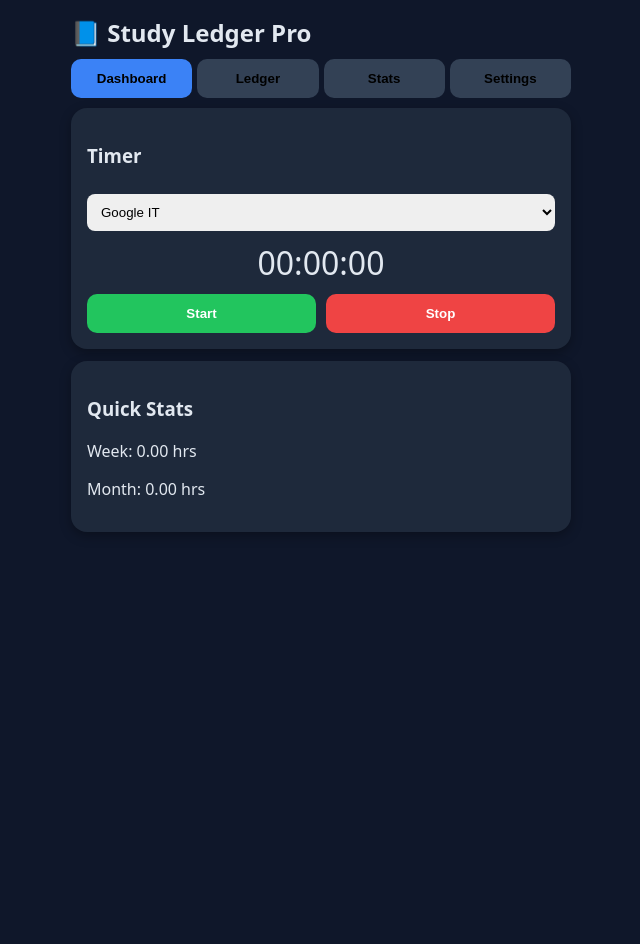
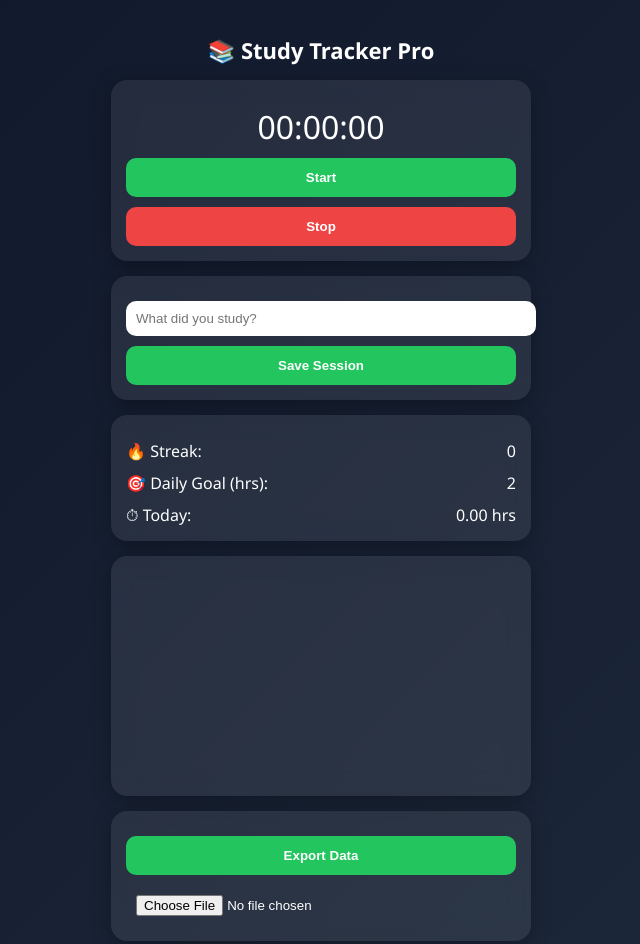
Before and after one commit to jamesbly7777-dot/Study-ledger, a plain HTML site: page index.html in a window 1280 px wide. Shown: the whole page, without its empty margins (319-959 px from the left). Before the commit the page ends 800 px from the top, so only its background shows below. Drawn offline with Linux system fonts and the light colour scheme.

Commit message:
Rename app and update styles for Study Tracker

```diff
--- a/index.html
+++ b/index.html
@@ -3,283 +3,239 @@
 <head>
 <meta charset="UTF-8" />
 <meta name="viewport" content="width=device-width, initial-scale=1.0"/>
-<title>Study Ledger Pro</title>
+<title>Study Tracker Pro</title>
+
+<link rel="manifest" href="manifest.json">
 
 <style>
-:root {
-  --bg: #0f172a;
-  --card: #1e293b;
-  --accent: #3b82f6;
-  --green: #22c55e;
-  --red: #ef4444;
-  --text: #e2e8f0;
+  body {
+    margin: 0;
+    font-family: "Segoe UI", sans-serif;
+    background: linear-gradient(135deg, #0f172a, #1e293b);
+    color: white;
+    display: flex;
+    justify-content: center;
   }
 
-body {
-  margin: 0;
-  font-family: system-ui;
-  background: var(--bg);
-  color: var(--text);
+  .app {
+    max-width: 420px;
+    width: 100%;
+    padding: 20px;
   }
 
-.container {
-  padding: 16px;
-  max-width: 500px;
-  margin: auto;
+  h1 {
+    text-align: center;
+    font-size: 22px;
   }
 
   .card {
-  background: var(--card);
-  padding: 16px;
+    background: rgba(255,255,255,0.08);
+    backdrop-filter: blur(12px);
     border-radius: 16px;
-  margin-bottom: 12px;
-  box-shadow: 0 4px 12px rgba(0,0,0,0.3);
+    padding: 15px;
+    margin-top: 15px;
+    box-shadow: 0 4px 20px rgba(0,0,0,0.3);
   }
 
-h2 { margin: 0 0 10px; }
-
   button {
+    width: 100%;
     padding: 12px;
+    margin-top: 10px;
     border: none;
     border-radius: 10px;
+    background: #22c55e;
+    color: white;
     font-weight: bold;
     cursor: pointer;
   }
 
-.btn-green { background: var(--green); color: white; }
-.btn-red { background: var(--red); color: white; }
-.btn-blue { background: var(--accent); color: white; }
-
-.row {
-  display: flex;
-  gap: 10px;
+  button.stop {
+    background: #ef4444;
   }
 
-.row button { flex: 1; }
-
-.tabs {
-  display: flex;
-  gap: 5px;
-  margin-bottom: 10px;
-}
-
-.tabs button {
-  flex: 1;
-  background: #334155;
-}
-
-.active {
-  background: var(--accent) !important;
-}
-
-input, select {
+  input {
     width: 100%;
     padding: 10px;
-  margin-top: 8px;
-  border-radius: 8px;
+    border-radius: 10px;
     border: none;
+    margin-top: 10px;
   }
 
   .timer {
     font-size: 32px;
     text-align: center;
-  margin: 10px 0;
+    margin-top: 10px;
   }
 
-.entry {
-  background: #334155;
-  padding: 10px;
-  border-radius: 10px;
-  margin-top: 8px;
+  .stat {
+    display: flex;
+    justify-content: space-between;
+    margin-top: 10px;
+  }
+
+  canvas {
+    margin-top: 10px;
+    width: 100%;
   }
 
 </style>
 </head>
 
 <body>
-<div class="container">
 
-<h2>📘 Study Ledger Pro</h2>
+<div class="app">
 
-<div class="tabs">
-  <button onclick="showTab('dash')" class="active">Dashboard</button>
-  <button onclick="showTab('ledger')">Ledger</button>
-  <button onclick="showTab('stats')">Stats</button>
-  <button onclick="showTab('settings')">Settings</button>
-</div>
+<h1>📚 Study Tracker Pro</h1>
 
-<!-- DASHBOARD -->
-<div id="dash">
 <div class="card">
-    <h3>Timer</h3>
-    <select id="course">
-      <option>Google IT</option>
-      <option>Codecademy</option>
-    </select>
-
   <div class="timer" id="timer">00:00:00</div>
-
-    <div class="row">
-      <button class="btn-green" onclick="start()">Start</button>
-      <button class="btn-red" onclick="stop()">Stop</button>
-    </div>
+  <button onclick="startTimer()">Start</button>
+  <button class="stop" onclick="stopTimer()">Stop</button>
 </div>
 
 <div class="card">
-    <h3>Quick Stats</h3>
-    <p>Week: <span id="week">0</span> hrs</p>
-    <p>Month: <span id="month">0</span> hrs</p>
-  </div>
+  <input id="subject" placeholder="What did you study?" />
+  <button onclick="saveSession()">Save Session</button>
 </div>
 
-<!-- LEDGER -->
-<div id="ledger" style="display:none">
 <div class="card">
-    <h3>Add Manual Entry</h3>
-    <input type="number" id="manualHours" placeholder="Hours (e.g. 1.5)">
-    <button class="btn-blue" onclick="addManual()">Add</button>
+  <div class="stat">🔥 Streak: <span id="streak">0</span></div>
+  <div class="stat">🎯 Daily Goal (hrs): <span id="goal">2</span></div>
+  <div class="stat">⏱ Today: <span id="today">0</span></div>
 </div>
 
-  <div id="entries"></div>
+<div class="card">
+  <canvas id="chart"></canvas>
 </div>
 
-<!-- STATS -->
-<div id="stats" style="display:none">
 <div class="card">
-    <h3>Stats</h3>
-    <p>Total Entries: <span id="totalEntries">0</span></p>
-    <p>Total Hours: <span id="totalHours">0</span></p>
-  </div>
-</div>
-
-<!-- SETTINGS -->
-<div id="settings" style="display:none">
-  <div class="card">
-    <h3>Data</h3>
-    <button class="btn-blue" onclick="exportData()">Export</button>
-    <input type="file" onchange="importData(event)">
-  </div>
+  <button onclick="exportData()">Export Data</button>
+  <input type="file" onchange="importData(event)" />
 </div>
 
 </div>
 
 <script>
-let data = JSON.parse(localStorage.getItem("ledger")) || [];
 let startTime = null;
-let timerInterval = null;
+let interval;
 
-function save() {
-  localStorage.setItem("ledger", JSON.stringify(data));
-  render();
+function formatTime(ms) {
+  let totalSeconds = Math.floor(ms / 1000);
+  let hrs = String(Math.floor(totalSeconds / 3600)).padStart(2,'0');
+  let mins = String(Math.floor((totalSeconds % 3600) / 60)).padStart(2,'0');
+  let secs = String(totalSeconds % 60).padStart(2,'0');
+  return `${hrs}:${mins}:${secs}`;
 }
 
-function showTab(tab) {
-  ["dash","ledger","stats","settings"].forEach(id=>{
-    document.getElementById(id).style.display = "none";
-  });
-  document.getElementById(tab).style.display = "block";
-
-  document.querySelectorAll(".tabs button").forEach(b=>b.classList.remove("active"));
-  event.target.classList.add("active");
+function startTimer() {
+  startTime = Date.now();
+  interval = setInterval(() => {
+    document.getElementById("timer").innerText =
+      formatTime(Date.now() - startTime);
+  }, 1000);
 }
 
-function start() {
-  startTime = Date.now();
-  timerInterval = setInterval(updateTimer, 1000);
+function stopTimer() {
+  clearInterval(interval);
 }
 
-function stop() {
-  if (!startTime) return;
-  clearInterval(timerInterval);
+function saveSession() {
+  let subject = document.getElementById("subject").value;
+  let duration = Date.now() - startTime;
 
-  let diff = (Date.now() - startTime) / 3600000;
-  let course = document.getElementById("course").value;
+  let sessions = JSON.parse(localStorage.getItem("sessions") || "[]");
 
-  data.push({
-    course,
-    hours: diff,
+  sessions.push({
+    subject,
+    duration,
     date: new Date().toISOString()
   });
 
-  startTime = null;
-  save();
+  localStorage.setItem("sessions", JSON.stringify(sessions));
+
+  updateStats();
+  drawChart();
 }
 
-function updateTimer() {
-  let diff = Date.now() - startTime;
-  let sec = Math.floor(diff / 1000);
-  let h = String(Math.floor(sec / 3600)).padStart(2,"0");
-  let m = String(Math.floor((sec % 3600)/60)).padStart(2,"0");
-  let s = String(sec % 60).padStart(2,"0");
+function updateStats() {
+  let sessions = JSON.parse(localStorage.getItem("sessions") || "[]");
 
-  document.getElementById("timer").innerText = `${h}:${m}:${s}`;
+  let today = new Date().toDateString();
+  let todayTotal = 0;
+
+  sessions.forEach(s => {
+    if (new Date(s.date).toDateString() === today) {
+      todayTotal += s.duration;
+    }
+  });
+
+  document.getElementById("today").innerText =
+    (todayTotal / 3600000).toFixed(2) + " hrs";
+
+  // streak logic
+  let streak = 0;
+  let day = new Date();
+
+  while (true) {
+    let found = sessions.some(s =>
+      new Date(s.date).toDateString() === day.toDateString()
+    );
+
+    if (found) {
+      streak++;
+      day.setDate(day.getDate() - 1);
+    } else break;
   }
 
-function addManual() {
-  let hours = parseFloat(document.getElementById("manualHours").value);
-  if (!hours) return;
+  document.getElementById("streak").innerText = streak;
+}
 
-  data.push({
-    course: "Manual",
-    hours,
-    date: new Date().toISOString()
+function drawChart() {
+  let ctx = document.getElementById("chart").getContext("2d");
+  let sessions = JSON.parse(localStorage.getItem("sessions") || "[]");
+
+  let data = {};
+
+  sessions.forEach(s => {
+    let day = new Date(s.date).toDateString();
+    data[day] = (data[day] || 0) + s.duration;
   });
 
-  save();
-}
+  let labels = Object.keys(data).slice(-7);
+  let values = labels.map(d => data[d] / 3600000);
 
-function render() {
-  let container = document.getElementById("entries");
-  container.innerHTML = "";
+  ctx.clearRect(0,0,300,150);
 
-  let total = 0;
-
-  data.slice().reverse().forEach((e,i)=>{
-    total += e.hours;
-
-    let div = document.createElement("div");
-    div.className = "entry";
-    div.innerHTML = `
-      <strong>${e.course}</strong> - ${e.hours.toFixed(2)} hrs
-      <br>
-      <small>${new Date(e.date).toLocaleString()}</small>
-      <div class="row">
-        <button onclick="del(${data.length-1-i})">Delete</button>
-      </div>
-    `;
-    container.appendChild(div);
+  labels.forEach((label, i) => {
+    ctx.fillRect(i * 40, 150 - values[i]*20, 30, values[i]*20);
   });
-
-  document.getElementById("totalEntries").innerText = data.length;
-  document.getElementById("totalHours").innerText = total.toFixed(2);
-  document.getElementById("week").innerText = total.toFixed(2);
-  document.getElementById("month").innerText = total.toFixed(2);
-}
-
-function del(i) {
-  data.splice(i,1);
-  save();
 }
 
 function exportData() {
-  let blob = new Blob([JSON.stringify(data)], {type:"application/json"});
+  let data = localStorage.getItem("sessions");
+  let blob = new Blob([data], { type: "application/json" });
   let a = document.createElement("a");
   a.href = URL.createObjectURL(blob);
-  a.download = "ledger.json";
+  a.download = "study-data.json";
   a.click();
 }
 
 function importData(e) {
   let file = e.target.files[0];
   let reader = new FileReader();
-  reader.onload = () => {
-    data = JSON.parse(reader.result);
-    save();
+
+  reader.onload = function() {
+    localStorage.setItem("sessions", reader.result);
+    updateStats();
+    drawChart();
   };
+
   reader.readAsText(file);
 }
 
-render();
+updateStats();
+drawChart();
 </script>
+
 </body>
 </html>
```
Lines whose indentation alone changed are shown as unchanged.
